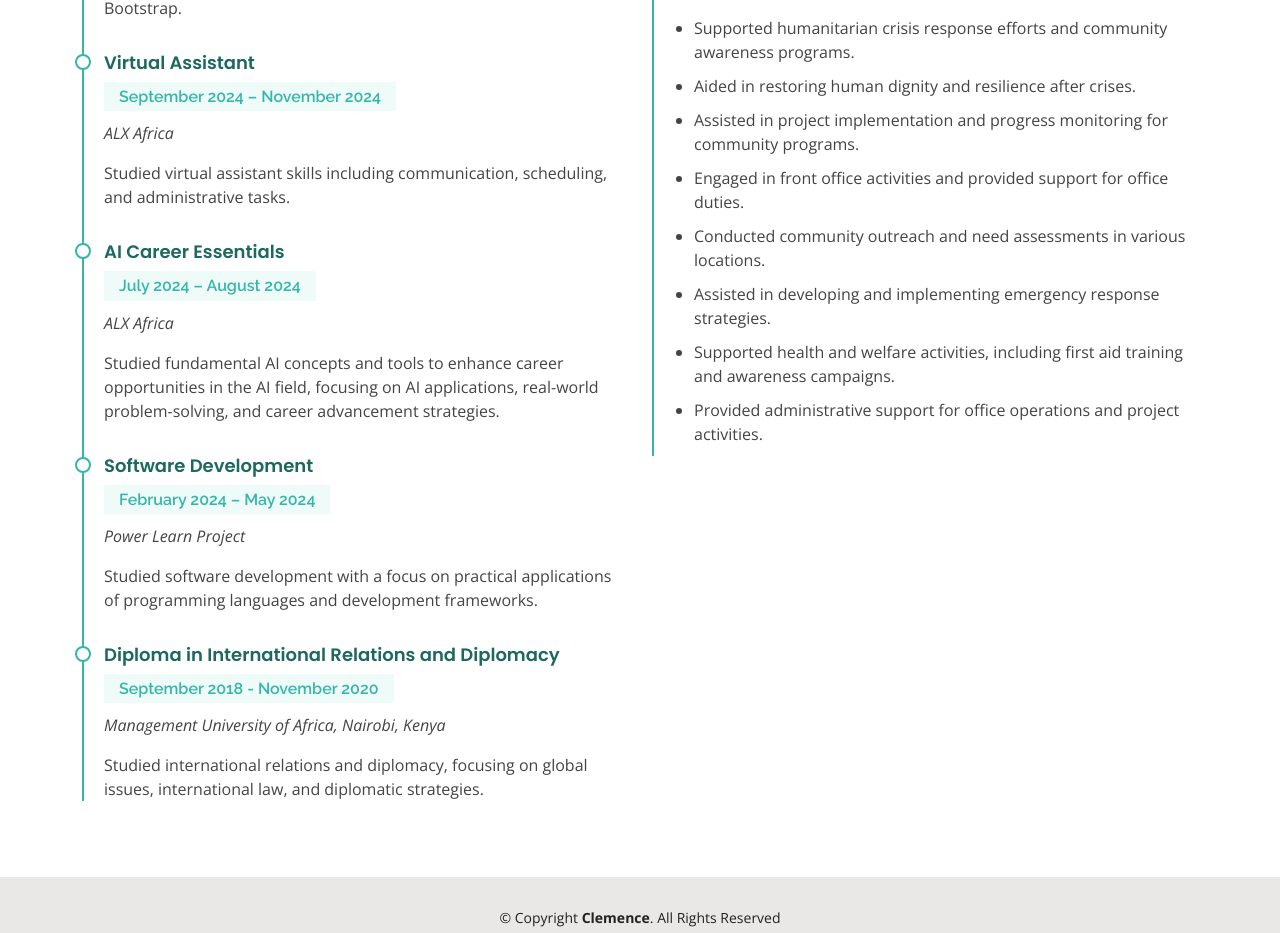
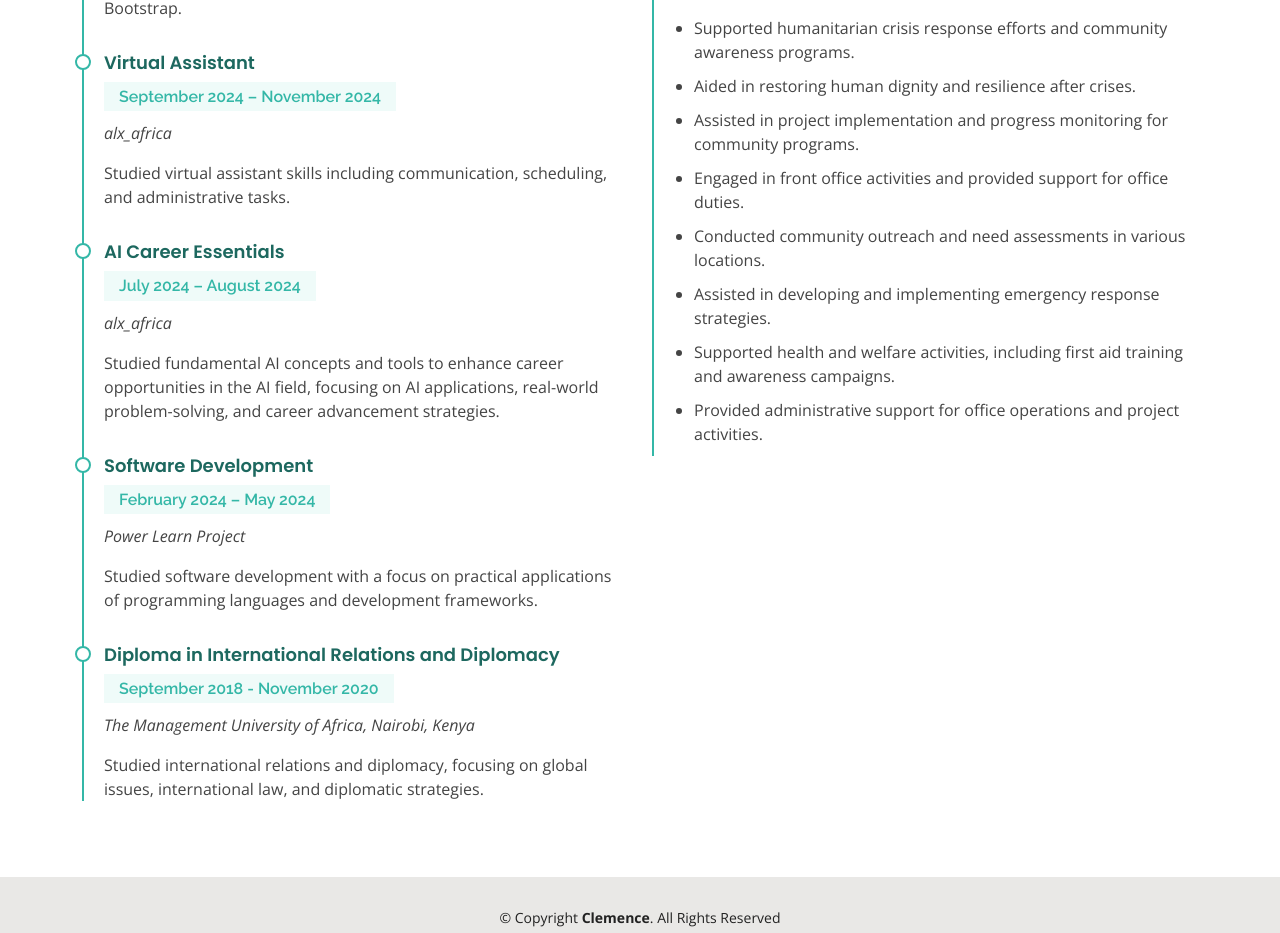
Before and after one commit to ClemenceKyende/my-portfolio-website, a plain HTML site: page resume.html in a window 1280 px wide. Shown: the part 1211-2144 px from the top of the page. Drawn offline with nearby package versions, Linux system fonts and the light colour scheme.

Commit message:
Initial Commit

```diff
--- a/resume.html
+++ b/resume.html
@@ -131,14 +131,14 @@
               <div class="resume-item">
                 <h4>Virtual Assistant</h4>
                 <h5>September 2024 – November 2024</h5>
-                <p><em>ALX Africa</em></p>
+                <p><em>alx_africa</em></p>
                 <p>Studied virtual assistant skills including communication, scheduling, and administrative tasks.</p>
               </div>
 
               <div class="resume-item">
                 <h4>AI Career Essentials</h4>
                 <h5>July 2024 – August 2024</h5>
-                <p><em>ALX Africa</em></p>
+                <p><em>alx_africa</em></p>
                 <p>Studied fundamental AI concepts and tools to enhance career opportunities in the AI field, focusing on AI applications, real-world problem-solving, and career advancement strategies.</p>
               </div>
 
@@ -152,7 +152,7 @@
             <div class="resume-item">
               <h4>Diploma in International Relations and Diplomacy</h4>
               <h5>September 2018 - November 2020</h5>
-              <p><em>Management University of Africa, Nairobi, Kenya</em></p>
+              <p><em>The Management University of Africa, Nairobi, Kenya</em></p>
               <p>Studied international relations and diplomacy, focusing on global issues, international law, and diplomatic strategies.</p>
             </div>
           </div>
```
